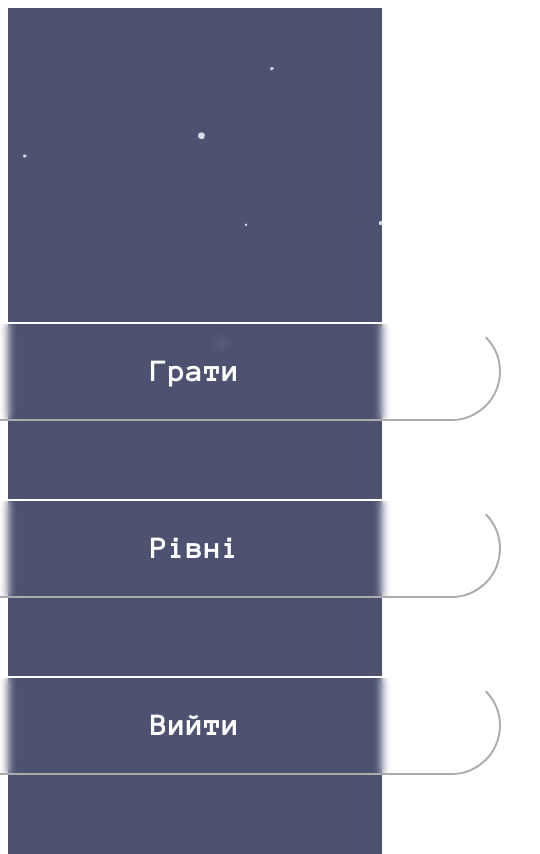
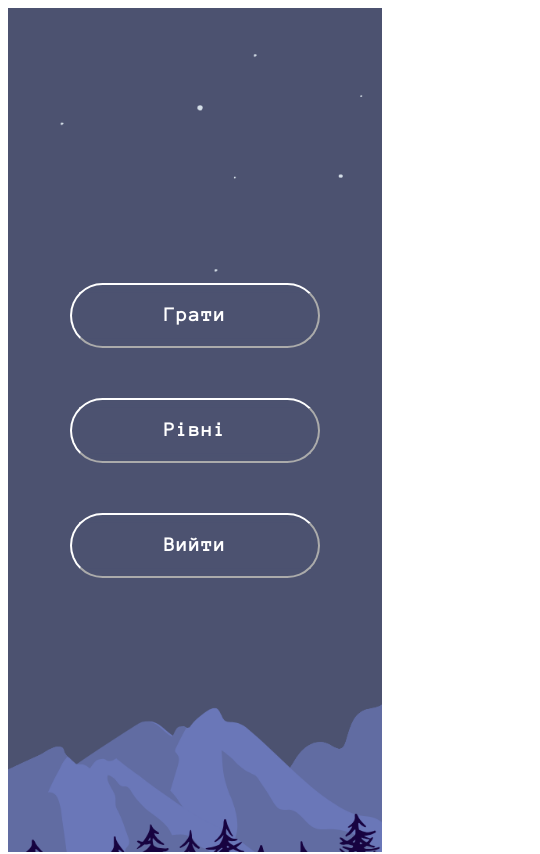
Before and after one commit to SSiukh/my-main-project, a plain HTML site: page gamemenu.html in a window 390 px wide. Shown: the top 854 px of the page, 540 px wide, since content can reach past the window. Drawn offline with Linux system fonts and the light colour scheme.

Commit message:
gamemenu adaptive

```diff
--- a/gamemenu.html
+++ b/gamemenu.html
@@ -6,6 +6,7 @@
     <title>Путівець</title>
     <link rel="icon " href="img/logos.png">
     <link rel="stylesheet" href="style.css">
+    <link rel="stylesheet" href="responsive.css">
     <link rel="preconnect" href="https://fonts.googleapis.com">
     <link rel="preconnect" href="https://fonts.gstatic.com" crossorigin>
     <link href="https://fonts.googleapis.com/css2?family=Anonymous+Pro&display=swap" rel="stylesheet">
--- a/responsive.css
+++ b/responsive.css
@@ -1,4 +1,4 @@
-@media (max-width: 500px){
+@media (max-width: 700px){
     #first-full{
         justify-content: start;
         padding-top: 130px;
@@ -27,6 +27,17 @@
     }
     #first-button-text{
         font-size: 10px;
+    }
+    .game-menu-button{
+        width: 250px;
+        height: 65px;
+        margin: 25px;
+    }
+    .game-menu-button-text{
+        font-size: 20px;
+    }
+    #game-menu-main{
+        height: 100vh;
     }
 }
 
```
